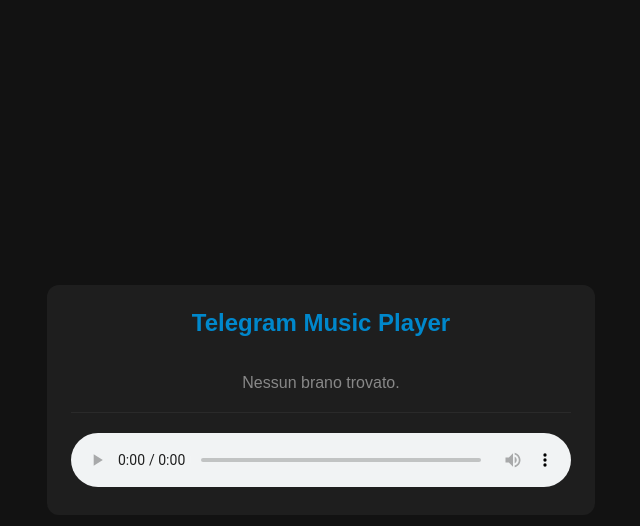
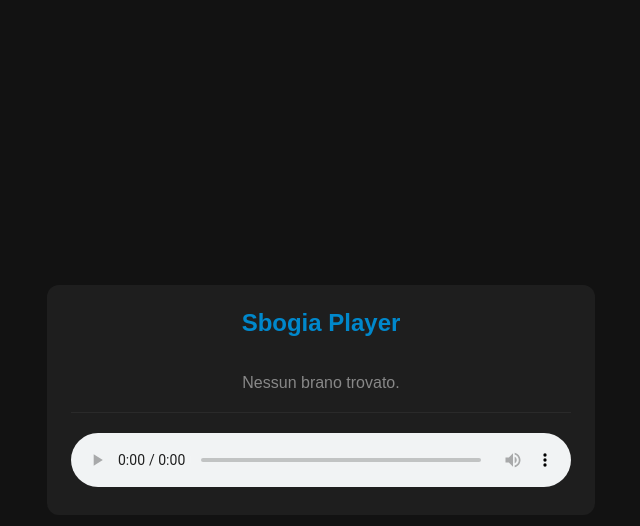
Before and after one commit to gegennarogegeya/SBOGIOCANSU, a Flask app: page / in a window 1280 px wide. Shown: the top 526 px of the page, without its empty margins (319-959 px from the left). Run offline with Flask 3, Linux system fonts and the light colour scheme; data that the repository does not hold is empty.

Commit message:
Update index.html

```diff
--- a/templates/index.html
+++ b/templates/index.html
@@ -19,7 +19,7 @@
 </head>
 <body>
     <div class="container">
-        <h1>Telegram Music Player</h1>
+        <h1>Sbogia Player</h1>
         <ul id="playlist"><li class="empty">Caricamento brani...</li></ul>
         <audio id="audio-player" controls autoplay></audio>
     </div>
```
